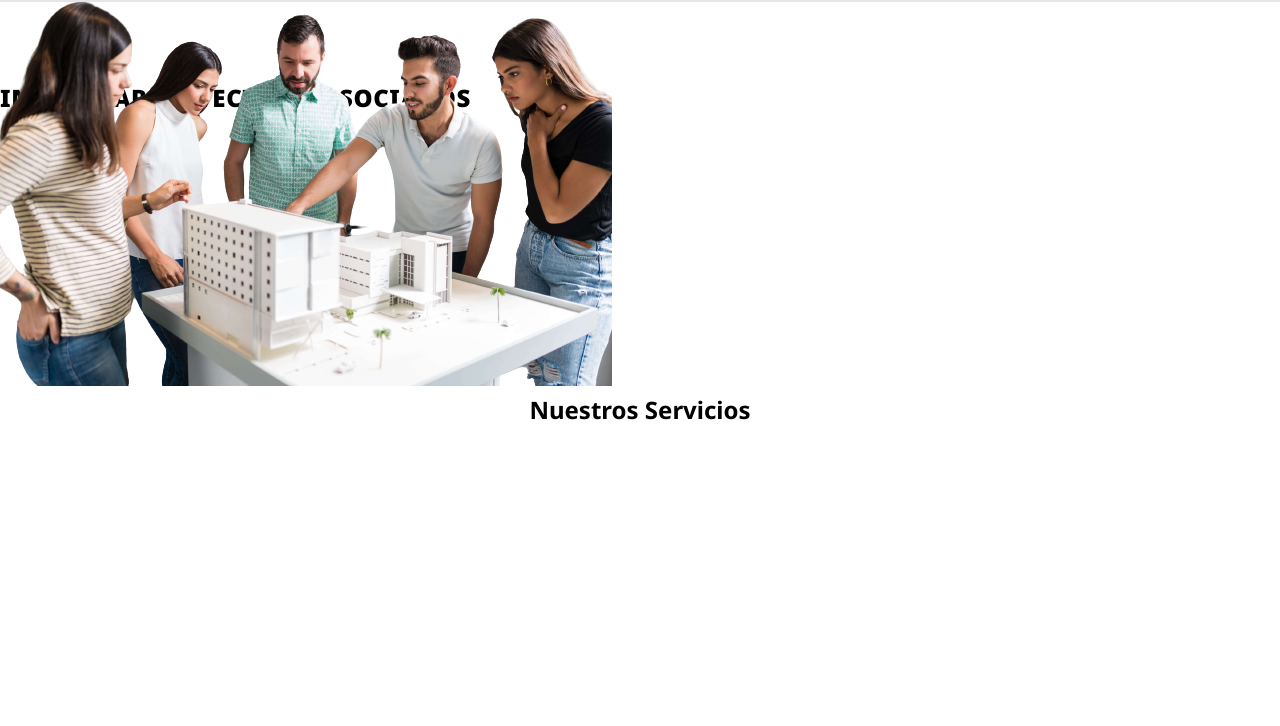
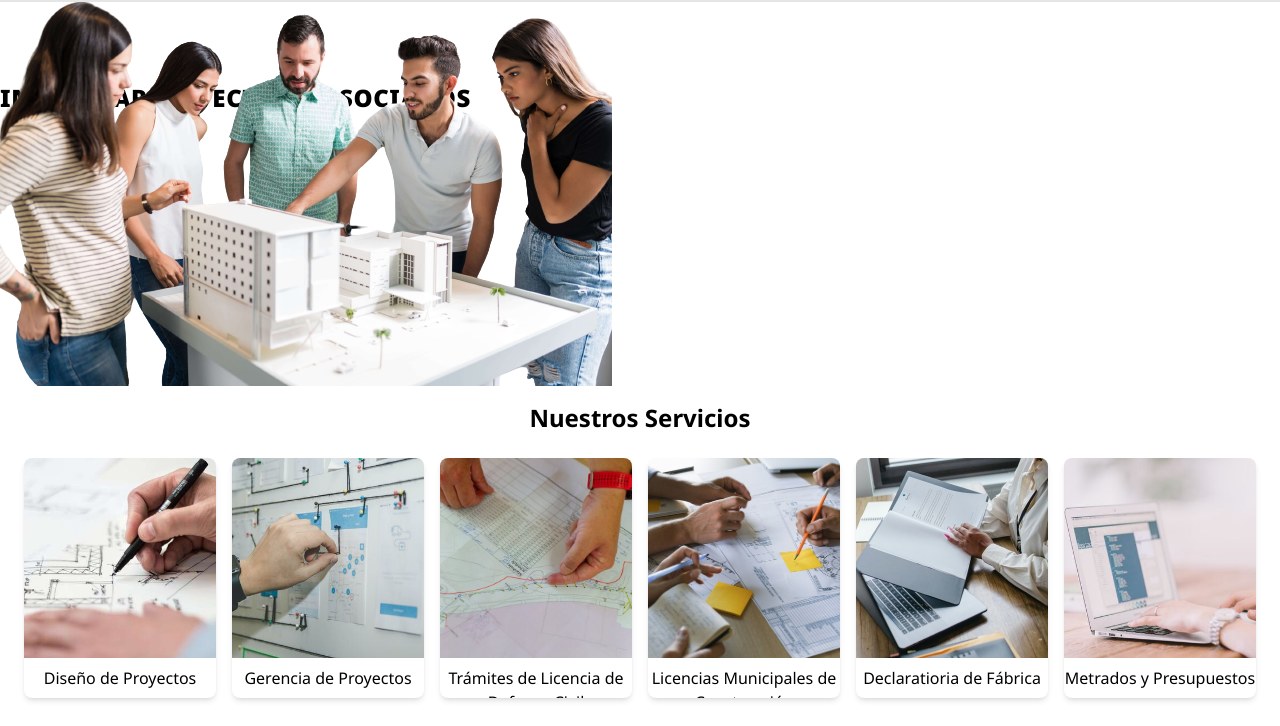
Before and after one commit to HugoGT/Innova-landing-page, a Gatsby site: page / in a window 1280 px wide. Shown: the part 74-800 px from the top of the page. Built offline with nearby package versions, Linux system fonts and the light colour scheme; Gatsby itself is replaced by a stand-in of ours.

Commit message:
Card and carousel component

```diff
--- /dev/null
+++ b/src/components/card/card.js
@@ -0,0 +1,16 @@
+import React from "react";
+
+export function Card({
+  url = "#",
+  name = "No name",
+  img = "images/innova-logo.png",
+}) {
+  return (
+    <div className="inline-block h-60 w-48 flex-none transform rounded-lg shadow-md transition overflow-hidden hover:-translate-y-4 hover:shadow-xl">
+      <img className="h-5/6 object-cover w-full" src={img} alt={name} />
+      <span className="h-1/6 block py-2 text-center">
+        <a href={url}>{name}</a>
+      </span>
+    </div>
+  );
+}
--- /dev/null
+++ b/src/components/card/index.js
@@ -0,0 +1,2 @@
+export * from './card';
+export { default } from './card';
--- a/src/components/layout.js
+++ b/src/components/layout.js
@@ -1,6 +1,24 @@
 import React from "react";
+import { Card } from "./card";
 import { Header } from "./header";
 import { Hero } from "./hero";
+
+const services = [
+  { url: "#", name: "Diseño de Proyectos", img: "images/diseño.jpg" },
+  { url: "#", name: "Gerencia de Proyectos", img: "images/gerencia.jpg" },
+  {
+    url: "#",
+    name: "Trámites de Licencia de Defensa Civil",
+    img: "images/indeci.jpg",
+  },
+  {
+    url: "#",
+    name: "Licencias Municipales de Construcción",
+    img: "images/proveedores.jpg",
+  },
+  { url: "#", name: "Declaratioria de Fábrica", img: "images/tramites.jpg" },
+  { url: "#", name: "Metrados y Presupuestos", img: "images/presupuesto.jpg" },
+];
 
 export function Layout() {
   return (
@@ -8,14 +26,14 @@ export function Layout() {
       <Header />
       <main className="font-sans">
         <Hero />
-        <h2 className="block h-80 text-2xl font-bold text-center py-2">
+        <h2 className="block text-2xl font-bold text-center pt-4">
           Nuestros Servicios
         </h2>
-        {/* <ul className="px-6">
+        <div className="flex h-72 w-auto items-center space-x-4 overflow-x-auto overscroll-x-contain scrollbar-thin scrollbar-track-gray-200 scrollbar-thumb-gray-600 dark:scrollbar-track-gray-600 dark:scrollbar-thumb-gray-400 px-6">
           {services.map((service) => (
             <Card key={service.url} {...service} />
           ))}
-        </ul> */}
+        </div>
       </main>
     </>
   );
```
